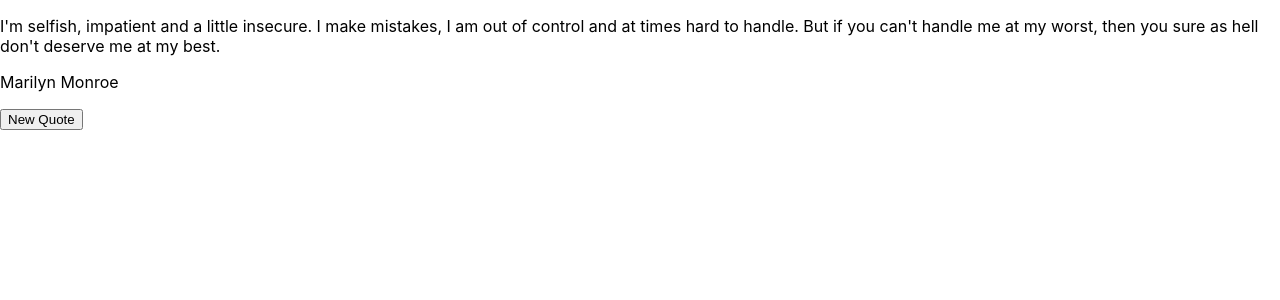
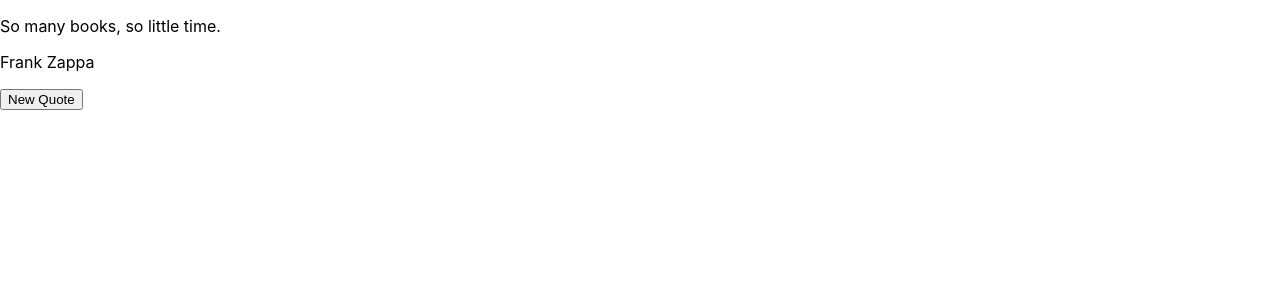
Before and after one commit to detljh/random-quote-machine, a React (Create React App) app: page / in a window 1280 px wide. Shown: the top 300 px of the page. Built offline with nearby package versions, Linux system fonts and the light colour scheme.

Commit message:
randomised initial quote

```diff
--- a/src/app/home/duck/operations.js
+++ b/src/app/home/duck/operations.js
@@ -1,11 +1,11 @@
 import Creators from './actions.js';
 
 const requestNewQuoteAction = Creators.requestNewQuote;
-const quotes = require('../../../quotes.json');
 
 const generateQuote = () => {
-    return dispatch => {
-        const quote = quotes[Math.floor(Math.random() * quotes.length)];
+    return (dispatch, getState) => {
+        const data = getState().home.data;
+        const quote = data[Math.floor(Math.random() * data.length)];
         dispatch(requestNewQuoteAction(quote));
     };
 };
--- a/src/app/home/duck/reducers.js
+++ b/src/app/home/duck/reducers.js
@@ -2,15 +2,16 @@ import types from './types.js';
 
 const data = require('../../../quotes.json');
 const INITIAL_STATE = {
-    quote: data[0]
+    data: data,
+    quote: data[Math.floor(Math.random() * data.length)],
 };
 
 const homeReducer = (state=INITIAL_STATE, action) => {
     switch (action.type) {
         case types.NEW_QUOTE:
-            return {
+            return Object.assign({}, state, {
                 quote: action.quote
-            };
+            });
         default:
             return state;
     };
```
